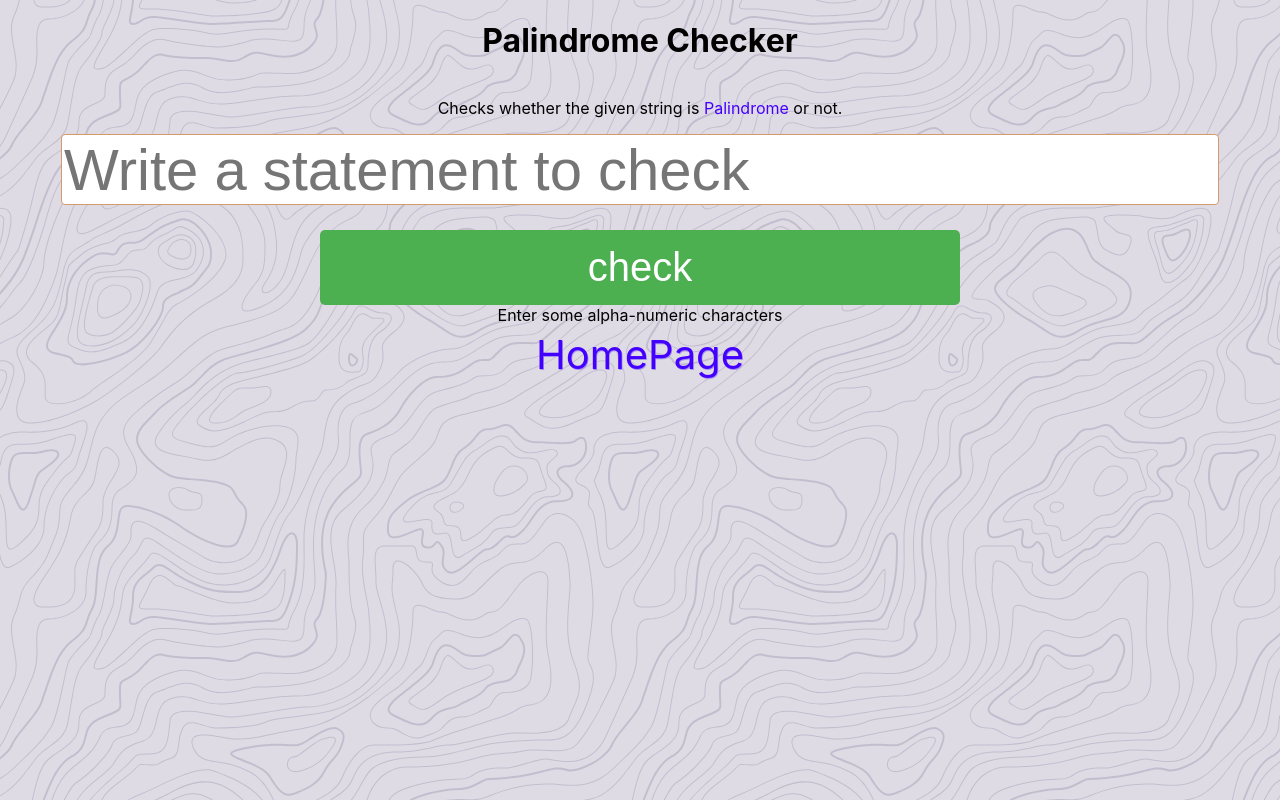
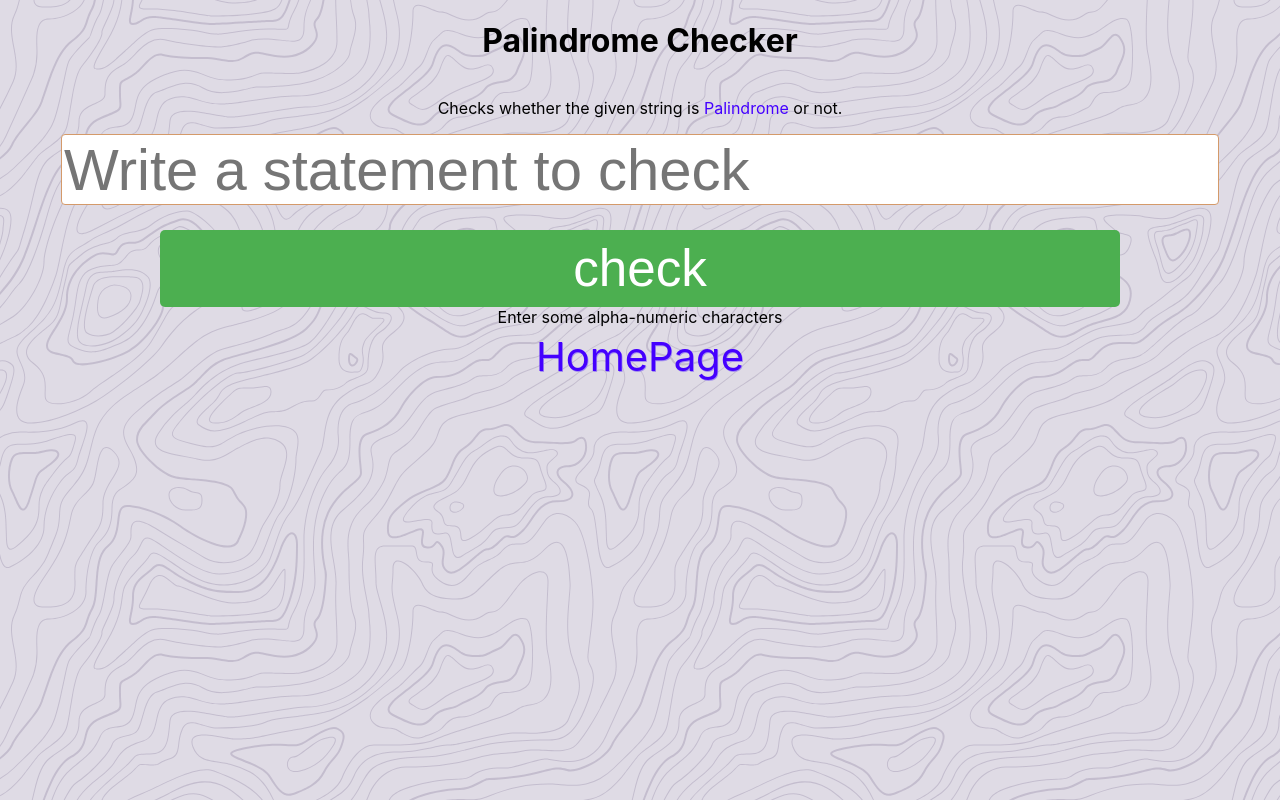
Before and after one commit to yitzhak-bloy/The-final-project-of-algorithm-and-data-structures-In-freeCodeCamp, a React (Create React App) app: page /PalindromeChecker in a window 1280 px wide. Built offline with nearby package versions, Linux system fonts and the light colour scheme.

Commit message:
Button size design

```diff
--- a/src/Components/button/button.css
+++ b/src/Components/button/button.css
@@ -3,17 +3,17 @@
     background-color: #4CAF50;
     border: none;
     color: white;
-    padding: 15px 32px;
     text-align: center;
     text-decoration: none;
     display: inline-block;
-    font-size: 40px;
+    font-size: 4vw;
     border-radius: 5px;
-    -webkit-transition-duration: 0.4s; /* Safari */
     transition-duration: 0.4s;
     cursor: pointer;
-    width: 50%;
-    height: 15%;
+    width: 75vw;
+    height: 6vw;
+    display: table-cell;
+    vertical-align: middle;
   }
 
   .submit:hover {
```
